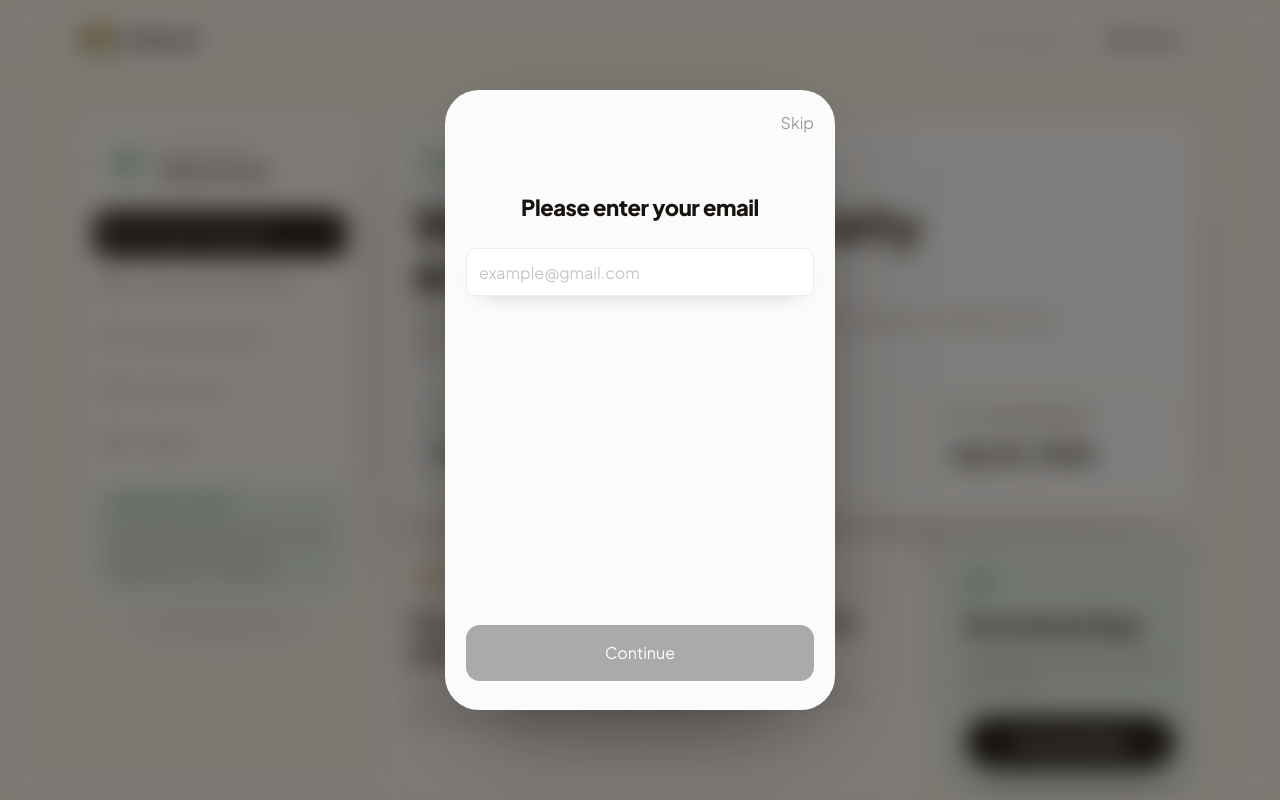
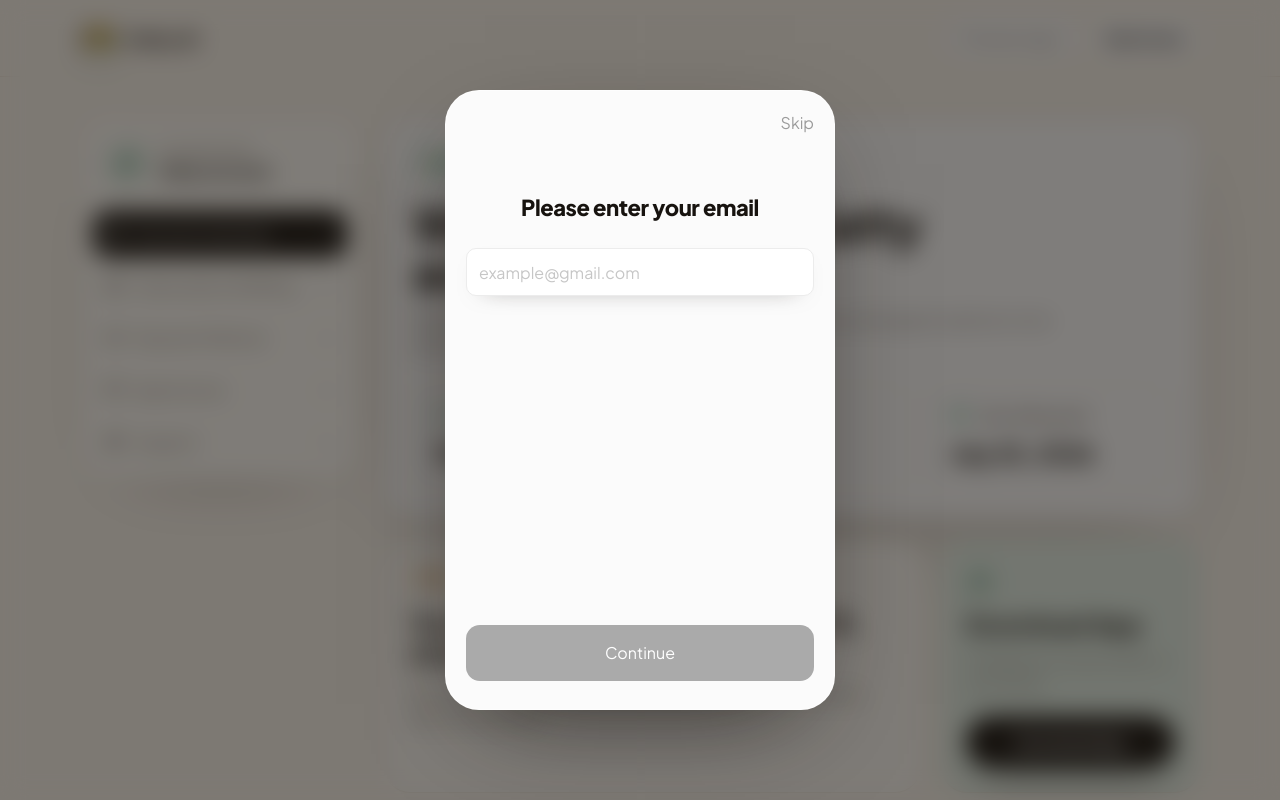
Before and after one commit to PuMeXorg/eatty-ai, a Next.js app: page /account in a window 1280 px wide. Shown: the top 800 px of the page. Built offline with nearby package versions, Linux system fonts and the light colour scheme.

Commit message:
Remove technical SendGrid copy from account UI

```diff
--- a/components/AccountDashboard.tsx
+++ b/components/AccountDashboard.tsx
@@ -275,7 +275,6 @@ function LoginModal({ onClose }: { onClose: () => void }) {
                 />
               ))}
             </div>
-            <p className="mt-5 text-center text-[11px] leading-4 text-[#8a8a8a]">Login codes can be delivered through SendGrid.</p>
             <button
               type="submit"
               disabled={!codeReady}
@@ -542,10 +541,6 @@ export default function AccountDashboard() {
               );
             })}
           </nav>
-          <div className="mt-4 rounded-[22px] bg-[#e4f0e7] p-4">
-            <p className="text-xs font-extrabold uppercase tracking-[.14em] text-[var(--green-deep)]">SendGrid ready</p>
-            <p className="mt-2 text-sm leading-5 text-[var(--muted)]">Login codes can be sent through SendGrid once backend endpoints are connected.</p>
-          </div>
         </aside>
 
         <section className="min-w-0 space-y-5">
```
